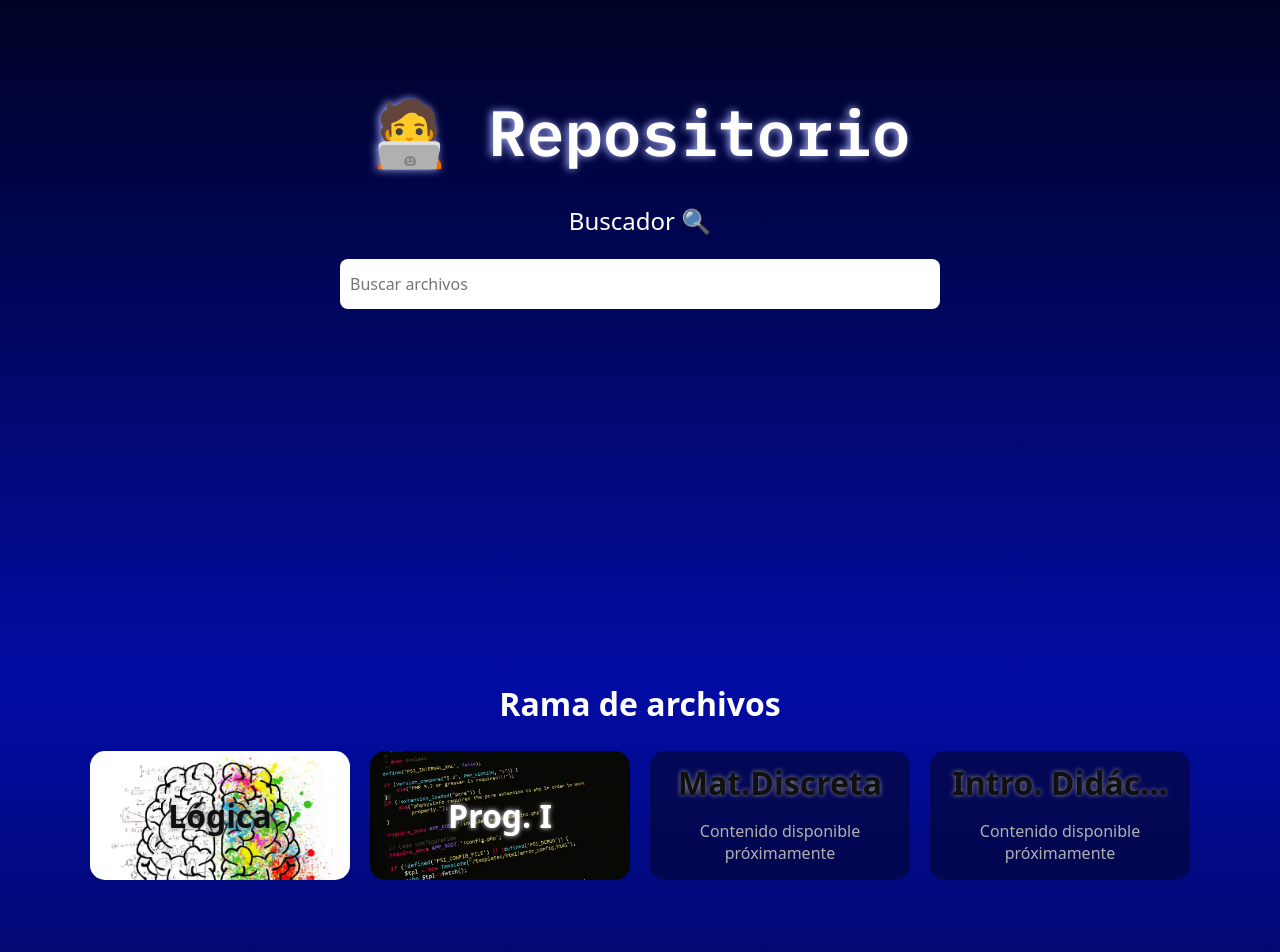
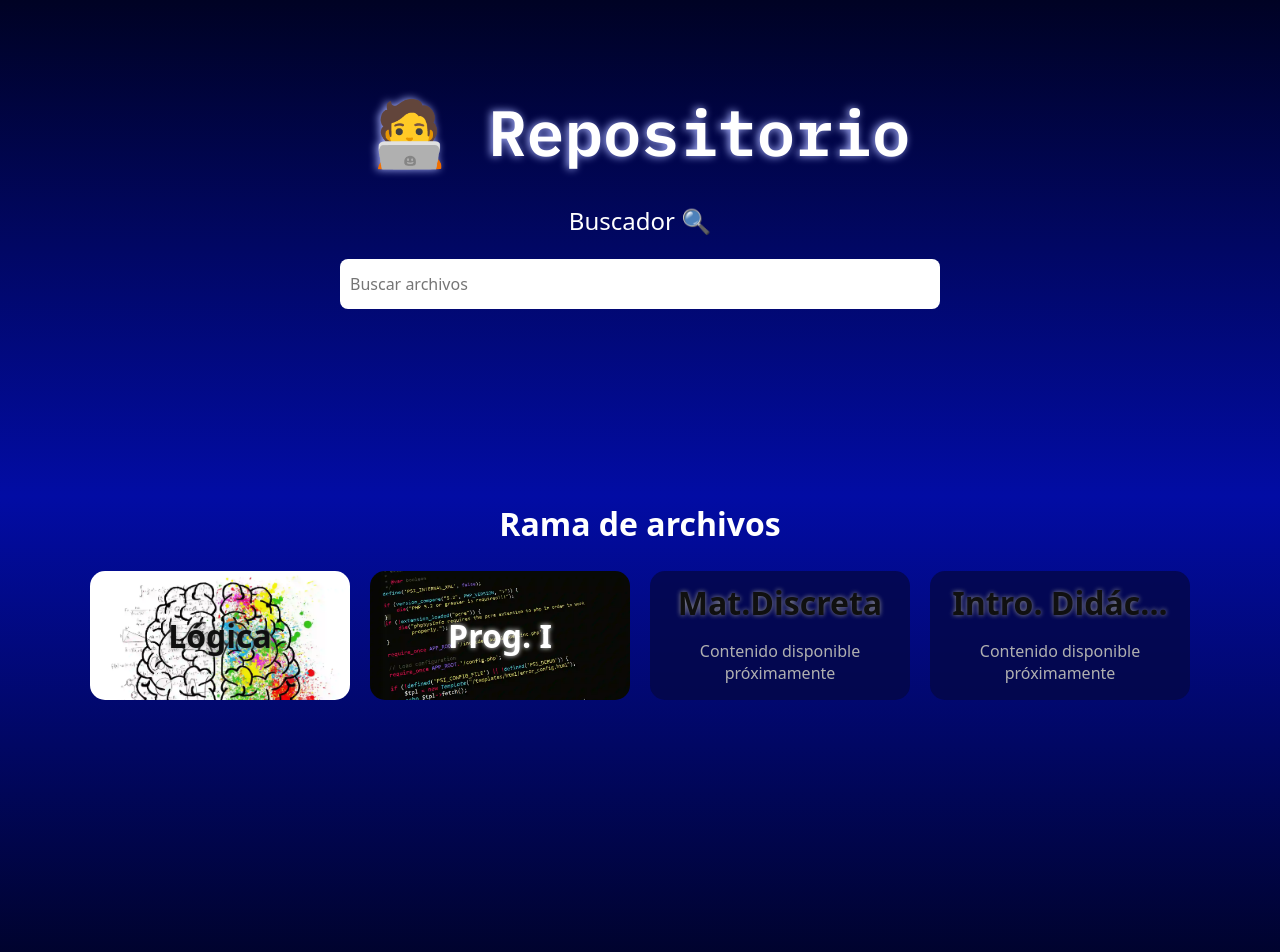
Before and after one commit to alexcuadroo/inet, a plain HTML site: page index.html in a window 1280 px wide. Shown: the top 952 px of the page. Drawn offline with Linux system fonts and the light colour scheme.

Commit message:
mejoras visuales, con el PB en MD

```diff
--- a/styles.css
+++ b/styles.css
@@ -168,9 +168,9 @@ footer a:hover {
 .contenedor {
     max-width: 1100px;
     margin: auto;
-    padding-bottom: 470px;
+    padding-bottom: 270px;
 }
 .archivos {
-    padding-top: 330px;
+    padding-top: 150px;
 }
 }
```
